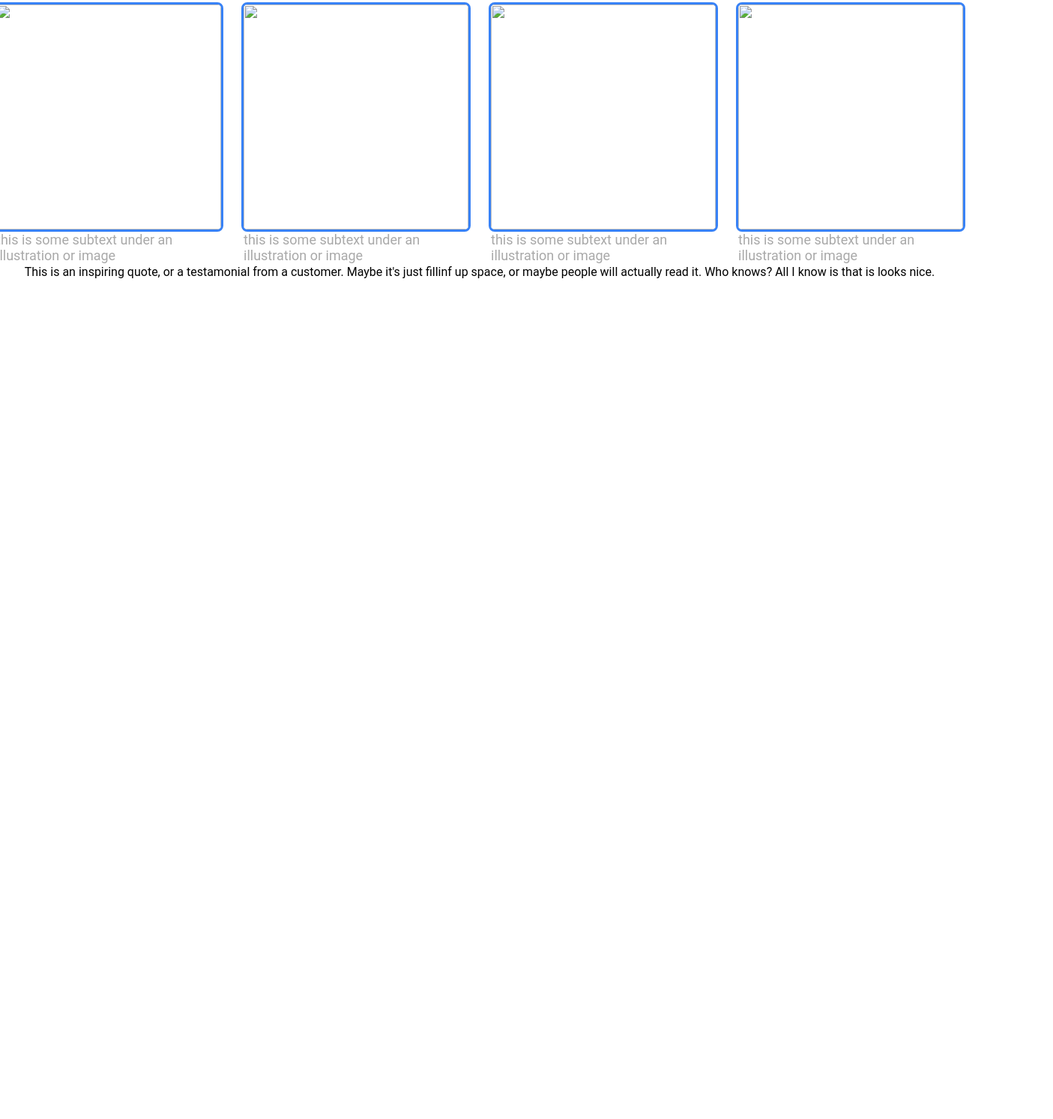
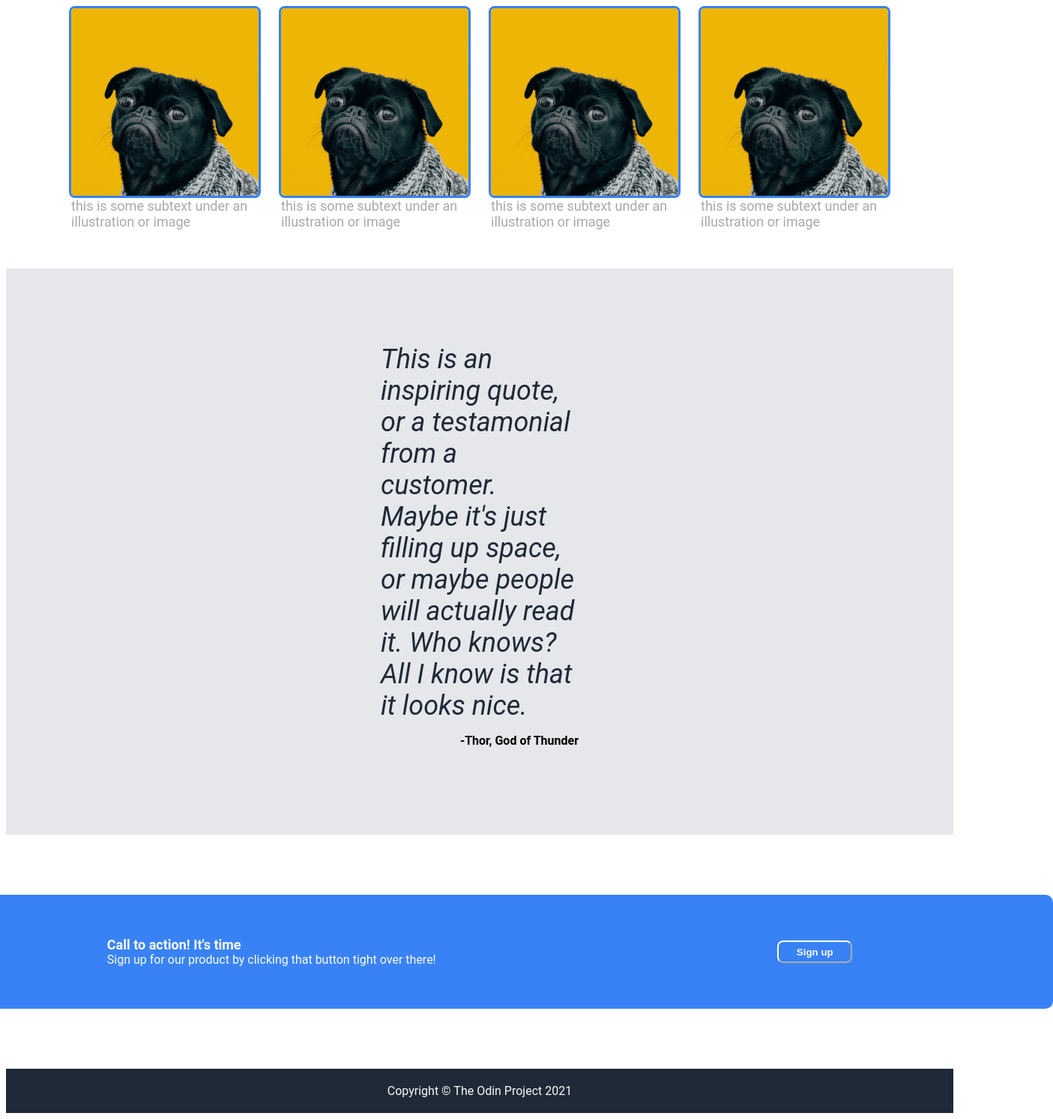
Before and after one commit to Ohramario/Project-Landing-Page, a plain HTML site: page index.html in a window 1280 px wide. Shown: the part 496-1988 px from the top of the page at 75% size, 1405 px wide, since content can reach past the window. Before the commit the page ends 876 px from the top, so only its background shows below. Drawn offline with Linux system fonts and the light colour scheme.

Commit message:
Here you go

```diff
--- a/index.html
+++ b/index.html
@@ -44,29 +44,49 @@
 
         <div class="illustrations">
             <div class="box">
-                <img src="images/pug.jpg" width= "300" height= "300" class="border">
+                <img src="images/pug.jpg" width= "250" height= "250" class="border">
                 <div class= "text">this is some subtext under an illustration or image</div>
 
             </div>
             <div class="box">
-                <img src="images/pug.jpg" width= "300" height= "300" class="border">
+                <img src="images/pug.jpg" width= "250" height= "250"  class="border">
                 <div class= "text">this is some subtext under an illustration or image</div>
             </div>
             <div class="box">
-                <img src="images/pug.jpg" width= "300" height= "300" class="border">
+                <img src="images/pug.jpg" width= "250" height= "250"  class="border">
                 <div class= "text">this is some subtext under an illustration or image</div>
             </div>
             <div class="box">
-                <img src="images/pug.jpg" width= "300" height= "300" class="border">
+                <img src="images/pug.jpg" width= "250" height= "250" class="border">
                 <div class= "text">this is some subtext under an illustration or image</div>
             </div>
 
         </div>
         <div class="inspiration">
             <div class="inspirational-text">
-                This is an inspiring quote, or a testamonial from a customer. Maybe it's just fillinf up space, or maybe people will actually read it. Who knows? All I know is that is looks nice.
+                This is an inspiring quote, or a testamonial from a customer. Maybe it's just filling up space, or maybe people will actually read it. Who knows? All I know is that it looks nice.
             </div>
 
+            <div class="attribution">
+                <p>-Thor, God of Thunder</p>
+            </div>
+
+        </div>
+        <div class="container">
+            <div class="modal">
+                <div class="modal-text">
+                    <p><span class="call">Call to action! It's time </span><br>
+                    <span class="sign"> Sign up for our product by clicking that button tight over there! </span></p>
+                </div>
+                <button class="modal-button">
+                    Sign up
+                </button>
+            </div>
+        </div>
+    </div>
+    <div class="footer">
+        <div class="footer-text">
+            Copyright © The Odin Project 2021
         </div>
     </div>
 
--- a/style.css
+++ b/style.css
@@ -1,5 +1,6 @@
 body {
     font-family: Roboto, sans-serif;
+
 }
 
 .header {
@@ -80,6 +81,8 @@ img {
     padding-left: 20px;
     padding-right: 20px;
     border-color:  #3882F6;
+    width: 100px;
+    height: 30px;
 }
 .info {
     display: flex;
@@ -102,8 +105,9 @@ img {
     display: flex;
     flex-direction: column;
     align-items: center;
-    height: 350px;
-    width: 300px;
+    height: 300px;
+    width: 250px;
+    padding-bottom: 50px;
 
 }
 .border {
@@ -114,3 +118,70 @@ img {
     color: darkgray;
     font-size: 18px;
 }
+.inspiration {
+    display: flex;
+    flex-direction: column;
+    background-color: #e5e7eb;
+    padding-left: 500px;
+    padding-right: 500px;
+    padding-top: 100px;
+    padding-bottom: 100px;
+}
+
+.inspirational-text {
+    font-size: 36px;
+    font-style: italic;
+    color: #1F2937
+}
+.attribution {
+    display: flex;
+    justify-content: end;
+    font-weight: bold;
+}
+.modal {
+
+    width: 1450px;
+    border-radius: 10px;
+    background-color: #3882F6;
+    display: flex;
+    justify-content: space-around;
+    align-items: center;
+    padding: 40px;
+
+
+  }
+span.call {
+    font-weight: bold;
+    font-size: 18px;
+    color: #F9FAF8;
+
+}
+span.sign {
+    color: #F9FAF8;
+}
+
+.modal-button {
+
+    border-radius: 8px;
+    font-weight: 800;
+    width: 100px;
+    height: 30px;
+    color: #F9FAF8;
+    background-color: #3882F6;
+    border-color: white;
+    padding: 3px;
+
+}
+.container {
+    padding-top: 80px;
+    padding-bottom: 80px;
+}
+.footer{
+    display: flex;
+    justify-content: center;
+    background-color: #1f2937;
+    padding: 20px;
+}
+.footer-text{
+    color: #F9FAF8;
+}
```
Also changed, not shown: images/pug.jpg (added), 1 other file.
